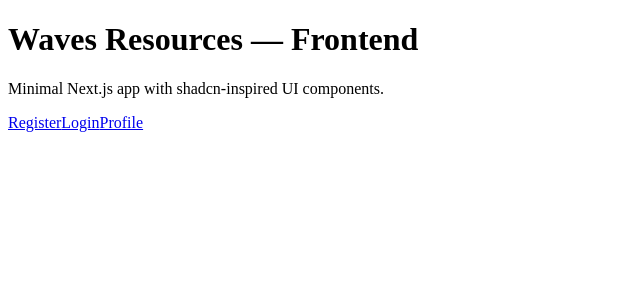
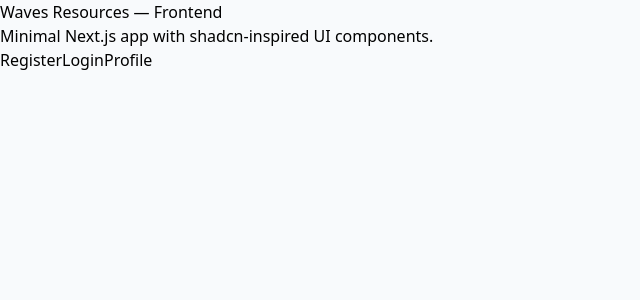
Before and after one commit to rooneyi/Waves-Resources-onboarding, a Next.js app in the folder frontend/: page / in a window 1280 px wide. Shown: the top 300 px of the page, without its empty margins (0-640 px from the left). Built offline with nearby package versions, Linux system fonts and the light colour scheme.

Commit message:
feat(frontend): add root layout and Tailwind globals for app router

```diff
--- /dev/null
+++ b/frontend/app/layout.tsx
@@ -0,0 +1,16 @@
+import React from 'react'
+import '../styles/globals.css'
+
+export const metadata = {
+  title: 'Waves Frontend',
+}
+
+export default function RootLayout({ children }: { children: React.ReactNode }) {
+  return (
+    <html lang="en">
+      <body>
+        {children}
+      </body>
+    </html>
+  )
+}
--- /dev/null
+++ b/frontend/styles/globals.css
@@ -0,0 +1,11 @@
+@tailwind base;
+@tailwind components;
+@tailwind utilities;
+
+html, body, #__next {
+  height: 100%;
+}
+
+body {
+  @apply bg-slate-50;
+}
```
